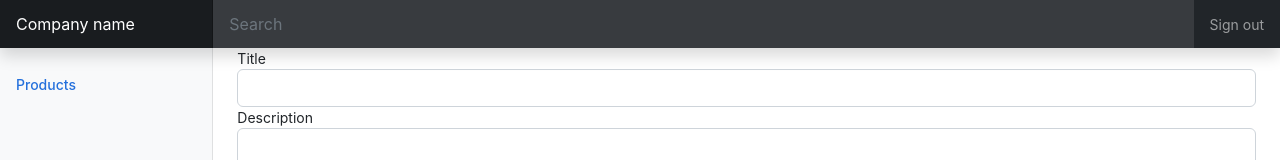
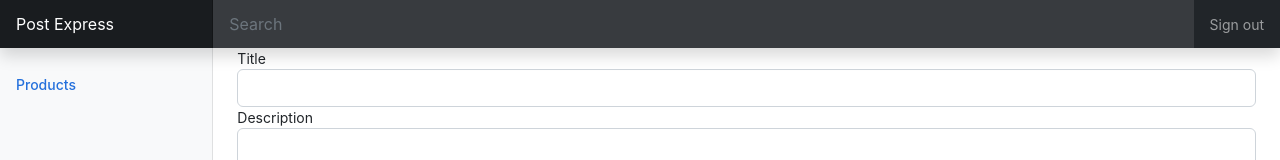
Before and after one commit to Juan-Camilo-Suarez/PostExpress-Microservices, a React (Create React App) app in the folder my-react-crud/: page /admin/products/create in a window 1280 px wide. Shown: the top 160 px of the page. Built offline with nearby package versions, Linux system fonts and the light colour scheme.

Commit message:
+++ change name of site

```diff
--- a/my-react-crud/src/admin/components/Nav.tsx
+++ b/my-react-crud/src/admin/components/Nav.tsx
@@ -4,7 +4,7 @@ const Nav = () => {
     return (
 
         <header className="navbar navbar-dark sticky-top bg-dark flex-md-nowrap p-0 shadow">
-            <a className="navbar-brand col-md-3 col-lg-2 me-0 px-3 fs-6" href="my-react-crud/src/admin/components#">Company name</a>
+            <a className="navbar-brand col-md-3 col-lg-2 me-0 px-3 fs-6" href="my-react-crud/src/admin/components#">Post Express</a>
             <button className="navbar-toggler position-absolute d-md-none collapsed" type="button"
                     data-bs-toggle="collapse"
                     data-bs-target="#sidebarMenu" aria-controls="sidebarMenu" aria-expanded="false"
```
